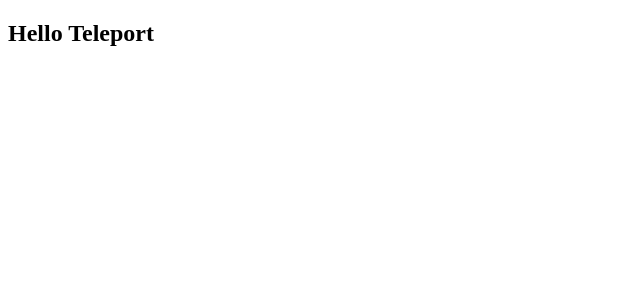
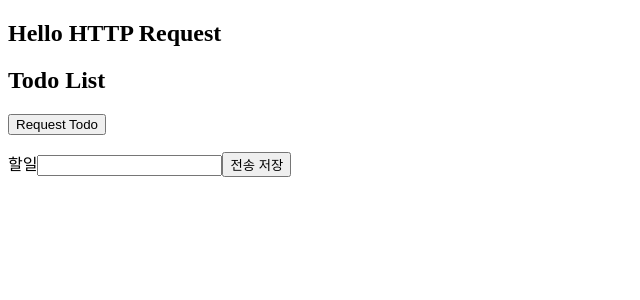
Before and after one commit to wangkodok/Vue-Study, a Vue app in the folder vue-intro/vue-practice/: page / in a window 1280 px wide. Shown: the top 300 px of the page, without its empty margins (0-640 px from the left). Built offline with nearby package versions, Linux system fonts and the light colour scheme; the HTML template or start-up script is replaced by a standard one.

Commit message:
chapter_45: http Request

```diff
--- a/vue-intro/vue-practice/package.json
+++ b/vue-intro/vue-practice/package.json
@@ -9,6 +9,7 @@
     "lint": "vue-cli-service lint"
   },
   "dependencies": {
+    "axios": "^0.27.2",
     "core-js": "^3.8.3",
     "vue": "^3.2.13"
   },
--- a/vue-intro/vue-practice/src/App.vue
+++ b/vue-intro/vue-practice/src/App.vue
@@ -1,26 +1,19 @@
 <template>
   <div>
-    <h2>Hello Teleport</h2>
-    <teleport to="#extra-modal" :disabled="isTeleport">
-      <div class="modal">
-        this is rtreas
-        <button @click="isTeleport = !isTeleport">teleport toggle</button>
-      </div>
-    </teleport>
-    <teleport to="#extra-modal">
-      <div class="modal2">this is modal2</div>
-    </teleport>
+    <h2>Hello HTTP Request</h2>
+    <TodoList />
   </div>
 </template>
 
 <script>
+import TodoList from "./components/http/TodoList.vue";
 export default {
   name: "App",
-  components: {},
+  components: {
+    TodoList,
+  },
   data() {
-    return {
-      isTeleport: false,
-    };
+    return {};
   },
   computed: {},
   watch: {},
@@ -29,18 +22,4 @@ export default {
 };
 </script>
 
-<style>
-.modal {
-  position: fixed;
-  background-color: rgba(0, 0, 0, 0.5);
-  color: #fff;
-  width: 100%;
-  height: 100%;
-  top: 0;
-  left: 0;
-  font-size: 36px;
-  display: flex;
-  justify-content: center;
-  align-items: center;
-}
-</style>
+<style></style>
--- /dev/null
+++ b/vue-intro/vue-practice/src/components/http/TodoList.vue
@@ -0,0 +1,53 @@
+<template>
+  <h2>Todo List</h2>
+  <button @click="getTodoList">Request Todo</button>
+  <ul>
+    <li v-for="todo in todoList" :key="todo.id">{{ todo.title }}</li>
+  </ul>
+
+  <div>
+    <label for="todo">할일</label>
+    <input type="text" v-model="todoItem.title" />
+    <button @click="createTodo">전송 저장</button>
+  </div>
+
+  <p v-if="errorMessage">{{ errorMessage }}</p>
+</template>
+
+<script>
+import axios from "axios";
+export default {
+  name: "todo-list",
+  data() {
+    return {
+      todoItem: {
+        title: "",
+        completed: false,
+      },
+      todoList: [],
+      errorMessage: "",
+    };
+  },
+  methods: {
+    getTodoList() {
+      const url = "https://jsonplaceholder.typicode.com/todos";
+      axios
+        .get(url)
+        .then((res) => (this.todoList = res.data))
+        .catch((e) => {
+          console.log(e);
+          this.errorMessage = "에러가 발생했습니다.";
+        });
+    },
+    createTodo() {
+      const url = "https://jsonplaceholder.typicode.com/todos";
+      axios
+        .post(url, this.todoItem)
+        .then((res) => console.log(res))
+        .catch((e) => console.log(e));
+    },
+  },
+};
+</script>
+
+<style></style>
```
Also changed, not shown: 1 other file (tests, documents, lock files or other folders).
